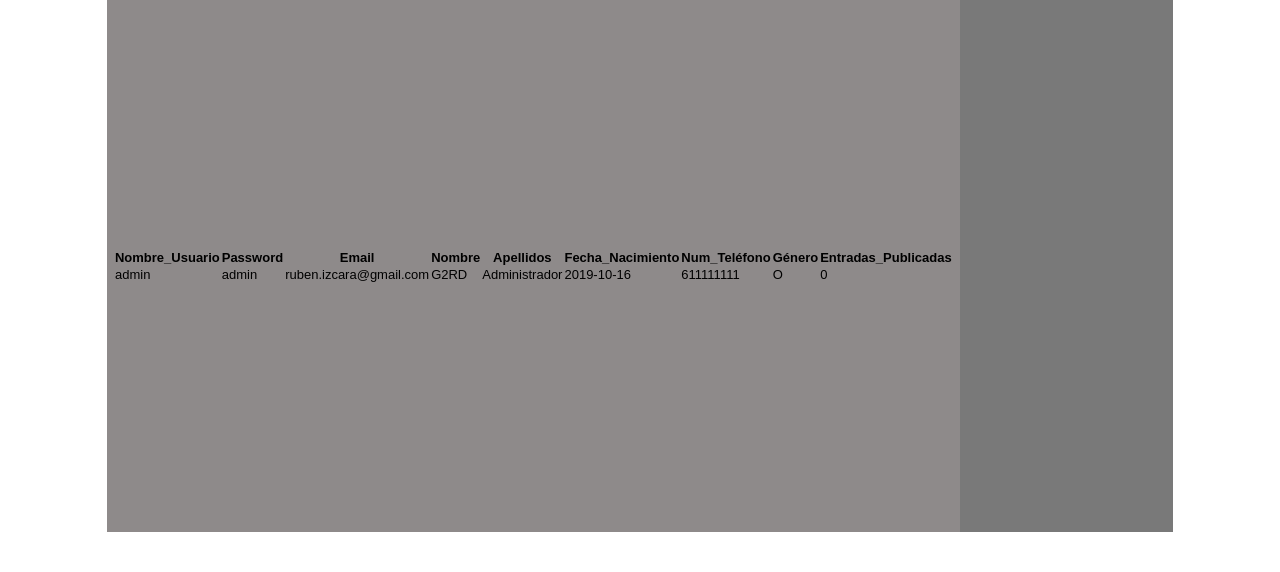
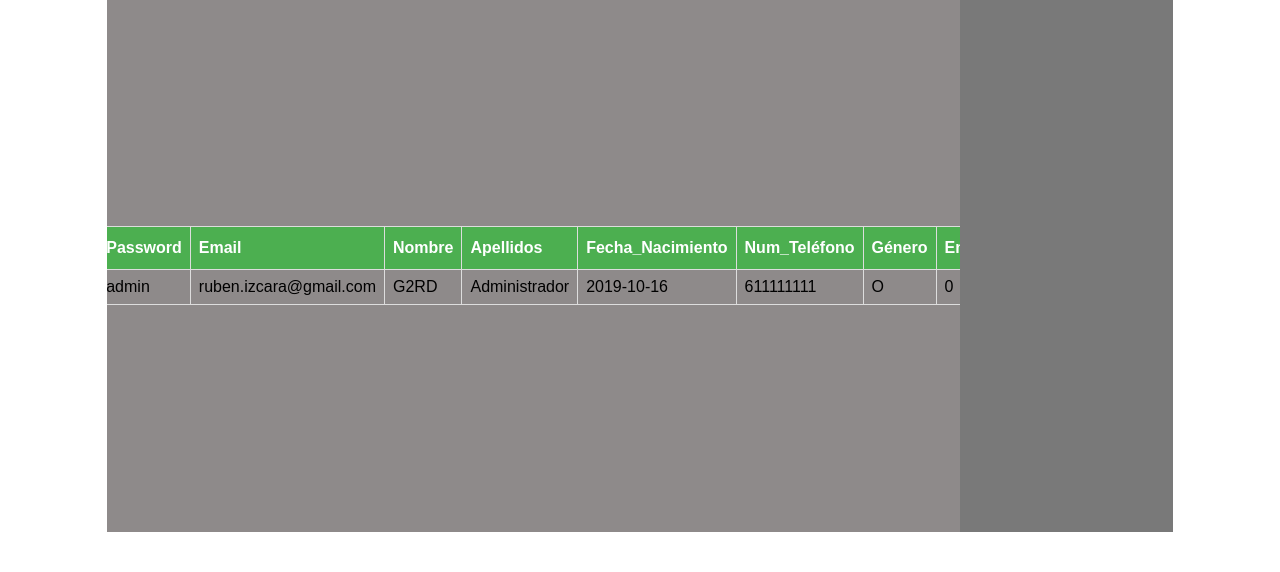
Before and after one commit to IK2DW3/g2blog.com, a PHP site: page /php/listarPersona.php in a window 1280 px wide. Shown: the part 134-706 px from the top of the page. Run offline with PHP 8.4, Linux system fonts and the light colour scheme; data comes from the database, SQL or seed files in the repository; data that the repository does not hold is empty.

Commit message:
ListarPersonas2

```diff
--- a/css/styleListar.css
+++ b/css/styleListar.css
@@ -239,7 +239,29 @@ label {
   margin: 1% 0;
 }
 
-#tablaListar{
+/*#tablaListar{
   font-size: 13px;
 
+}*/
+#customers {
+  font-family: "Trebuchet MS", Arial, Helvetica, sans-serif;
+  border-collapse: collapse;
+  width: 100%;
 }
+
+#customers td, #customers th {
+  border: 1px solid #ddd;
+  padding: 8px;
+}
+
+#customers tr:nth-child(even){background-color: #f2f2f2;}
+
+#customers tr:hover {background-color: #ddd;}
+
+#customers th {
+  padding-top: 12px;
+  padding-bottom: 12px;
+  text-align: left;
+  background-color: #4CAF50;
+  color: white;
+}
--- a/php/listarPersona.php
+++ b/php/listarPersona.php
@@ -19,7 +19,7 @@ $usuario = $sentencia->fetchAll(PDO::FETCH_OBJ);
         </header>
 
         <section class="box2" id="box2">
-            <table id="tablaListar">
+            <table id="customers">
                 <thead>
                     <tr>
                         <th>Nombre_Usuario</th>
```
